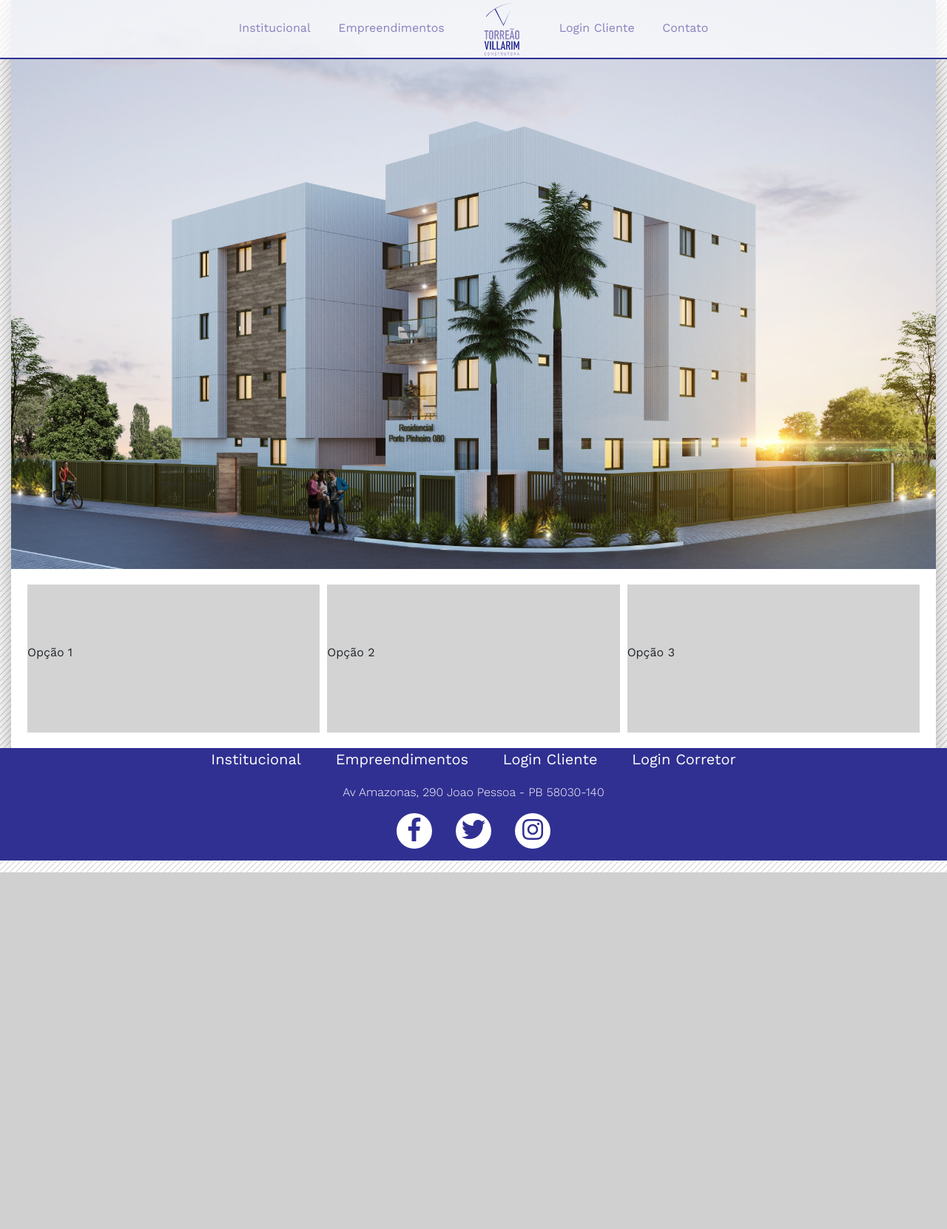
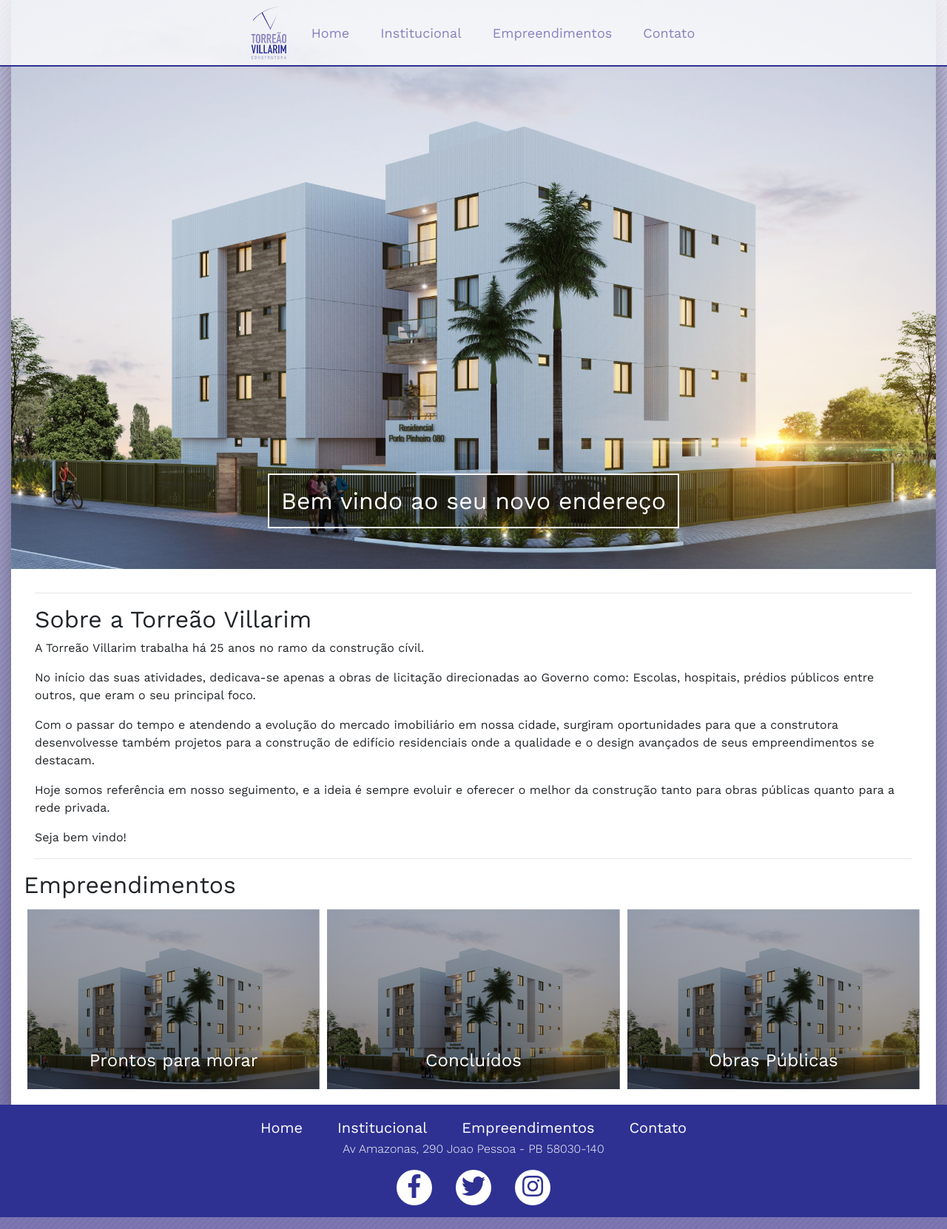
Before and after one commit to juanpeter/Website-Torreao-Villarim, a WordPress theme: template Construtora-torreao/index.php in a window 1280 px wide. Shown: the whole page at 74% size. Before the commit the page ends 1179 px from the top, so only its background shows below. Run offline with PHP 8.4 and a stand-in for WordPress, Linux system fonts and the light colour scheme; the site name, menu and one post (Sample post) are stand-ins, and other content is empty; some libraries are stand-ins or nearby versions.

Commit message:
Added shadow overlay to the "products" section.
Also NavBar changes: Instead of going to new page, now it scrolls to a section;
The shadow overlay triggering threshold is 720px, equal to the navbar.

```diff
--- a/Construtora-torreao/footer.php
+++ b/Construtora-torreao/footer.php
@@ -3,11 +3,10 @@
         <footer>
             <nav>
                 <ul>
-                    <!--Links não funcionam-->
-                    <a href="index.php?page_id=30"><li>Institucional</li></a>
-                    <a href="index.php?page_id=66"><li>Empreendimentos</li></a>
-                    <a href="login.php"><li>Login Cliente</li></a>
-                    <a href="#"><li>Login Corretor</li></a>
+                <li><a href="index.php?page_id=129">Home</a></li>
+                <li><a href="index.php?page_id=30">Institucional</a></li>
+                <li><a href="index.php?page_id=66">Empreendimentos</a></li>
+                <li><a href="#">Contato</a></li>
                 </ul>
             </nav>
             <address>
@@ -16,7 +15,7 @@
                     58030-140
                 </p>
                 <div class="social-links">
-                    <a href="#" target="_blank">
+                    <a href="https://www.facebook.com/construtoratorreaovillarim/" target="_blank">
                         <div class='circle'>
                             <i class="fab fa-facebook-f"></i>
                         </div>
--- a/Construtora-torreao/header.php
+++ b/Construtora-torreao/header.php
@@ -22,19 +22,17 @@
         <header>
             <nav id="dropNav">
                     <a href="index.php?page_id=129">
-                        <img class="mobile-view" src="<?php echo get_template_directory_uri().'/images/logoTipo.png'; ?>" />
+                        <img src="<?php echo get_template_directory_uri().'/images/logoTipo.png'; ?>" />
                     </a>
-                        <i class="fas fa-bars mobile-view" id="toggleNav"></i>
+                    <i class="fas fa-bars mobile-view" id="toggleNav"></i>
                 <ul>
-                    <a href="index.php?page_id=30"><li>Institucional</li></a>
-                    <a href="index.php?page_id=66"><li>Empreendimentos</li></a>
-                    <a href="index.php?page_id=129">
-                        <li><img src="<?php echo get_template_directory_uri().'/images/logoTipo.png'; ?>" /></li>
-                    </a>
-                    <a href="login.php"><li>Login Cliente</li></a>
-                    <a href="#"><li>Contato</li></a>
+                    <li id='top'>Home</li>
+                    <li id='description'>Institucional</li>
+                    <li id='products'>Empreendimentos</li>
+                    <li id='top'>Contato</li>
                 </ul>
                 <div class="dropNav-items">
+                    <a href="index.php?page_id=129">Home</a>
                     <br>
                     <a href="index.php?page_id=30">Institucional</a>
                     <br>
--- a/Construtora-torreao/index.php
+++ b/Construtora-torreao/index.php
@@ -3,31 +3,46 @@
 <main>
 	<div class='container-fluid'>
 			<div class='banner'>
+			<a href="index.php?page_id=66"><div class='banner-text'>
+					<h2>Bem vindo ao seu novo endereço</h2>
+				</div></a>
 				<img class="img-fluid" src="<?php echo get_template_directory_uri().'/images/p.pinheiro.jpg'; ?>"/>
 			</div>
-
-		<?php /*get_template_part( 'content', get_post_format() );*/ ?>
-
-		<?php
-		/*
-					if ( have_posts() ) : while ( have_posts() ) : the_post();
-
-						get_template_part( 'content', get_post_format() );
-
-					endwhile; endif;
-
-					*/
-					?>
 		<div class="blog-post">
-			<div class="row">
+			<hr>
+			<div class="description">
+				<h2>Sobre a Torreão Villarim</h2>
+				<p>A Torreão Villarim trabalha há 25 anos no ramo da construção cívil.</p>
+				<p>No início das suas atividades, dedicava-se apenas a obras de licitação direcionadas ao Governo como:  Escolas, hospitais, prédios públicos entre outros, que eram o seu principal foco.</p>
+				<p>Com o passar do tempo e atendendo a evolução do mercado imobiliário em nossa cidade, surgiram oportunidades para que a construtora desenvolvesse também projetos para a construção de edifício residenciais onde a qualidade e o design avançados de seus empreendimentos se destacam.</p>
+				<p>Hoje somos referência em nosso seguimento, e a ideia é sempre evoluir e oferecer o melhor da construção tanto para obras públicas quanto para a rede privada.</p>
+				<p> Seja bem vindo!</p>
+			</div>
+			<hr>
+		<div class="row products">
+			<h2>Empreendimentos</h2>
+		</div>
+		<div class='row'>
 			<div class="col-md-4 option">
-					<p>Opção 1</p>
+				<a href="index.php?page_id=66">
+				<div class="overlay"></div>
+						<img class="img-fluid" src="<?php echo get_template_directory_uri().'/images/p.pinheiro-min2.jpg'; ?>" alt="Empreendimentos prontos para morar!"/>
+					<p>Prontos para morar</p>
+				</a>
 			</div>
 			<div class="col-md-4 option">
-					<p>Opção 2</p>
+				<a href="index.php?page_id=66">
+					<div class="overlay"></div>
+						<img class="img-fluid" src="<?php echo get_template_directory_uri().'/images/p.pinheiro-min2.jpg'; ?>" alt="Empreendimentos prontos para morar!"/>
+					<p>Concluídos</p>
+				</a>
 			</div>
 			<div class="col-md-4 option">
-					<p>Opção 3</p>
+				<a href="index.php?page_id=66">
+					<div class="overlay"></div>
+						<img class="img-fluid" src="<?php echo get_template_directory_uri().'/images/p.pinheiro-min2.jpg'; ?>" alt="Empreendimentos prontos para morar!"/>
+					<p>Obras Públicas</p>
+				</a>
 			</div>
 		</div>
 	</div>
--- a/Construtora-torreao/scripts/script.js
+++ b/Construtora-torreao/scripts/script.js
@@ -1,3 +1,35 @@
+//If the document is ready, call these functions
+$(document).ready(function(){
+    navMobile();
+    overlayMobile();
+});
+
+//If the window is resized, call these functions
+$(window).resize(function(){
+    navMobile(),
+    overlayMobile()
+});
+
+//scroll to top of website
+$('#top').click(function(){
+    $('html,body').animate({
+        scrollTop: $('.banner').offset().top
+    }, 1000);
+})
+//scroll to description section
+$('#description').click(function(){
+    $('html,body').animate({
+        scrollTop: $('.description').offset().top-140
+    }, 1000);
+})
+//scroll to products section
+$('#products').click(function(){
+    $('html,body').animate({
+        scrollTop: $('.products').offset().top-140
+    }, 1000);
+});
+
+//Toggler for the nav
 $('#toggleNav').click(function(){
     //if toggleNav as the fa-bars class, open the div
     if ($('#toggleNav').hasClass('fa-bars')) {
@@ -23,9 +55,10 @@ $('#toggleNav').click(function(){
         //prob unnecessary, but don't wanna be surprised later
         return;
     }
-})
+});
+
 //if the window is widder than 720px, close the nav
-$(window).resize(function(){
+function navMobile(){
     if ($(window).width() >= 720) {
         //shrinks dropnav to its original size
         $('#dropNav').css('height','5em');
@@ -37,4 +70,33 @@ $(window).resize(function(){
         //prob unnecessary, but don't wanna be surprised later
         return;
     }
-})
+};
+
+//Creates shadowy overlay on hovered class
+$(".option").hover(
+    function(){
+        //changes overlay class
+            $('.overlay',this).animate({
+                opacity: 1
+            }, 500);
+      }, function(){
+          //called when image in unhovered
+          $('.overlay',this).animate({
+                opacity: 0.5
+            }, 500);
+});
+
+//if the window width is less than 720px, elements are permanently overlayed
+function overlayMobile(){
+    if ($(window).width() <= 720) {
+        $('.overlay').css(
+            'opacity', '1'
+        );
+    }
+    //if the windown width is bigger than 720px, they arent
+    else if ($(window).width() > 720){
+        $('.overlay').css(
+            'opacity', '0.5'
+        );
+    }
+};
--- a/Construtora-torreao/secondaryPage.php
+++ b/Construtora-torreao/secondaryPage.php
@@ -2,10 +2,8 @@
 
 <?php get_header(); ?>
 <div class='container-fluid'>
-	<div class='banner'>
-		<img class="img-fluid" src="<?php echo get_template_directory_uri().'/images/p.pinheiro.jpg'; ?>"/>
-	</div>
 
+<div style='padding-top: 5.5em'></div>
 <?php
 			if ( have_posts() ) : while ( have_posts() ) : the_post();
 
--- a/Construtora-torreao/styles/style.css
+++ b/Construtora-torreao/styles/style.css
@@ -3,13 +3,15 @@
 /*
     Cores da marca:
     Roxo: #8781bd
-    Azul: #303092
+    Azul: #2e3192
 */
 body {
     overflow-x: hidden;
     font-family: 'Work Sans', sans-serif;
     font-weight: 400;
-    background-image: url('../images/bg-white.png') ;
+    background-image:
+    linear-gradient(rgba(135,129,189,0.5),rgba(91,83,158,0.8)),
+    url('../images/bg-white.png');
 }
 a:link, a:visited, a:hover, a:active {
     text-decoration: none;
@@ -26,13 +28,14 @@ p {
 /*Header tags*/
 nav {
     background-color: hsla(360, 100%,100%, 0.75);
-    border-bottom: #303092 2px solid;
+    border-bottom: #2e3192 2px solid;
     height: 100%;
     display: flex;
     justify-content: center;
     align-items: center;
 }
 header nav {
+    font-size: 1.125em;
     position: fixed;
     height: 5em;
     width: 100%;
@@ -51,11 +54,13 @@ nav ul li {
     color: #8781bd;
 }
 nav ul li:hover {
-    color: #303092;
+    cursor: pointer;
+    color: #2e3192;
     transition: color 1s;
 }
 nav img {
     height: 80px;
+    float: left;
 }
 .mobile-view {
     display: none;
@@ -82,7 +87,7 @@ nav img {
         padding: 0;
     }
     .mobile-view:hover {
-        color: #303092;
+        color: #2e3192;
         transition: color 1s;
     }
 }
@@ -104,7 +109,58 @@ nav img {
     -moz-box-shadow: 0px 0px 30px 2px rgba(0,0,0,0.3);
     box-shadow: 0px 0px 30px 2px rgba(0,0,0,0.3);
 }
-
+@media screen and (max-width:720px) {
+    .banner {
+        padding-top: 78px;
+    }
+}
+.banner-text {
+    position: absolute;
+    left: 0;
+    display: inline-flex;
+    justify-content: center;
+    text-align: center;
+    width: 100%;
+    animation-name: top-down;
+    animation-duration: 2s;
+    animation-fill-mode: forwards;
+}
+/*gotta add some media queries*/
+@keyframes top-down {
+    0% {
+        top: -800px;
+    }
+    100% {
+        top: 80%;
+    }
+}
+@media screen and (max-width:361px) {
+    @keyframes top-down {
+        0% {
+            top: -800px;
+        }
+        100% {
+            top: 30%;
+        }
+    }
+}
+.banner-text h2 {
+    background-color: rgba(0,0,0,0.3);
+    color: #fff;
+    border: solid #fff 2px;
+    padding: 0.5em;
+}
+.banner-text h2:hover {
+    background-color: rgba(0,0,0,0.5);
+    border: solid #2e3192 2px;
+    transition: 1s;
+}
+@media screen and (max-width: 360px) {
+    .banner-text h2 {
+        font-size: 1.25em;
+        width: 250px;
+    }
+}
 .blog-post {
     background-color: hsla(100, 100%, 100%, 1);
     margin-bottom: -1em;
@@ -113,34 +169,54 @@ nav img {
     -moz-box-shadow: 0px 0px 30px 2px rgba(0,0,0,0.3);
     box-shadow: 0px 0px 30px 2px rgba(0,0,0,0.3);
 }
-
 .blog-post i {
     padding: 16px;
     font-size: 2em;
-    color: #303092;
+    color: #2e3192;
 }
-
 .blog-post a {
-    color: #303092;
+    color: #2e3192;
 }
-
 .blog-post a:hover {
     color: #8781bd;
     transition: color 1s;
 }
-
 .option {
-    background-color: #D3D3D3;
-    padding: 5em 0;
     border: 5px solid #fff;
+    padding: 0;
+}
+.option img {
+    position: relative;
+    z-index: 0;
+}
+.option p{
+    position: absolute;
+    width: 100%;
+    bottom: 5px;
+    text-align: center;
+    color: #fff;
+    z-index: 3;
+    font-size: 1.5em;
+}
+.option:hover p {
+    font-size: 1.75em;
+    transition: 1s;
+}
+.overlay {
+    position: absolute;
+    height: 100%;
+    width: 100%;
+    z-index: 2;
+    background-image: linear-gradient(rgba(0,0,0,0.2), rgba(0,0,0,0.5));
 }
 /*Footer tags*/
 footer {
-    background-color: #303092;
+    background-color: #2e3192;
     height: 100%;
     color: #fff;
 }
 footer nav {
+    padding-top: 1em;
     background-color: inherit;
     display:flex;
     align-items: unset;
@@ -149,7 +225,7 @@ footer nav {
 footer nav ul li {
     color: #fff;
 }
-footer nav ul li:hover {
+footer nav ul li a:hover {
     /*Change(?) this*/
     color: yellow;
     transition: color 1s;
@@ -174,8 +250,12 @@ address {
     width: 3em;
     margin: 0 1em;
 }
+.circle:hover {
+    background-color: yellow;
+    transition: 1s;
+}
 .circle i {
-    color: #303092;
+    color: #2e3192;
     font-size: 2em;
     padding: 0.2em 0;
 }
```
Lines whose indentation alone changed are shown as unchanged.
